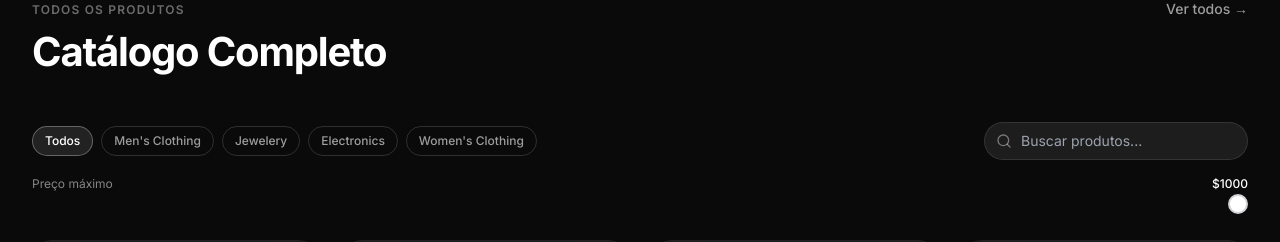
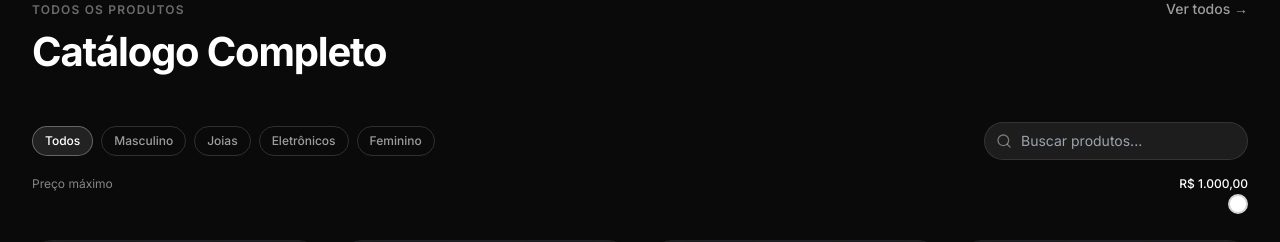
Before and after one commit to AgenticTI/arcsys-portfolio, a React (Vite) app in the folder ecommerce-micro/: page / in a window 1280 px wide. Shown: the part 1740-1982 px from the top of the page. Built offline with nearby package versions, Linux system fonts and the light colour scheme.

Commit message:
fix: FilterBar — translate category chips, format slider label as R$

```diff
--- a/ecommerce-micro/src/components/FilterBar.tsx
+++ b/ecommerce-micro/src/components/FilterBar.tsx
@@ -2,6 +2,8 @@
 import { useState, useEffect } from 'react'
 import { Search } from 'lucide-react'
 import { Slider } from './ui/slider'
+import { formatBRL } from '../lib/formatBRL'
+import { translateCategory } from '../lib/categoryLabels'
 import type { Product } from '../types'
 
 interface FilterBarProps {
@@ -56,7 +58,7 @@ export function FilterBar({ categories, products, onFilter, variant = 'light' }:
               onClick={() => setActiveCategory(cat)}
               className={`${chipBase} ${activeCategory === cat ? chipActive : chipInactive} capitalize`}
             >
-              {cat}
+              {translateCategory(cat)}
             </button>
           ))}
         </div>
@@ -88,7 +90,7 @@ export function FilterBar({ categories, products, onFilter, variant = 'light' }:
             Preço máximo
           </span>
           <span className={isDark ? 'text-white font-medium' : 'font-medium text-text-primary'}>
-            ${priceRange[0].toFixed(0)}
+            {formatBRL(priceRange[0])}
           </span>
         </div>
         <Slider
```
